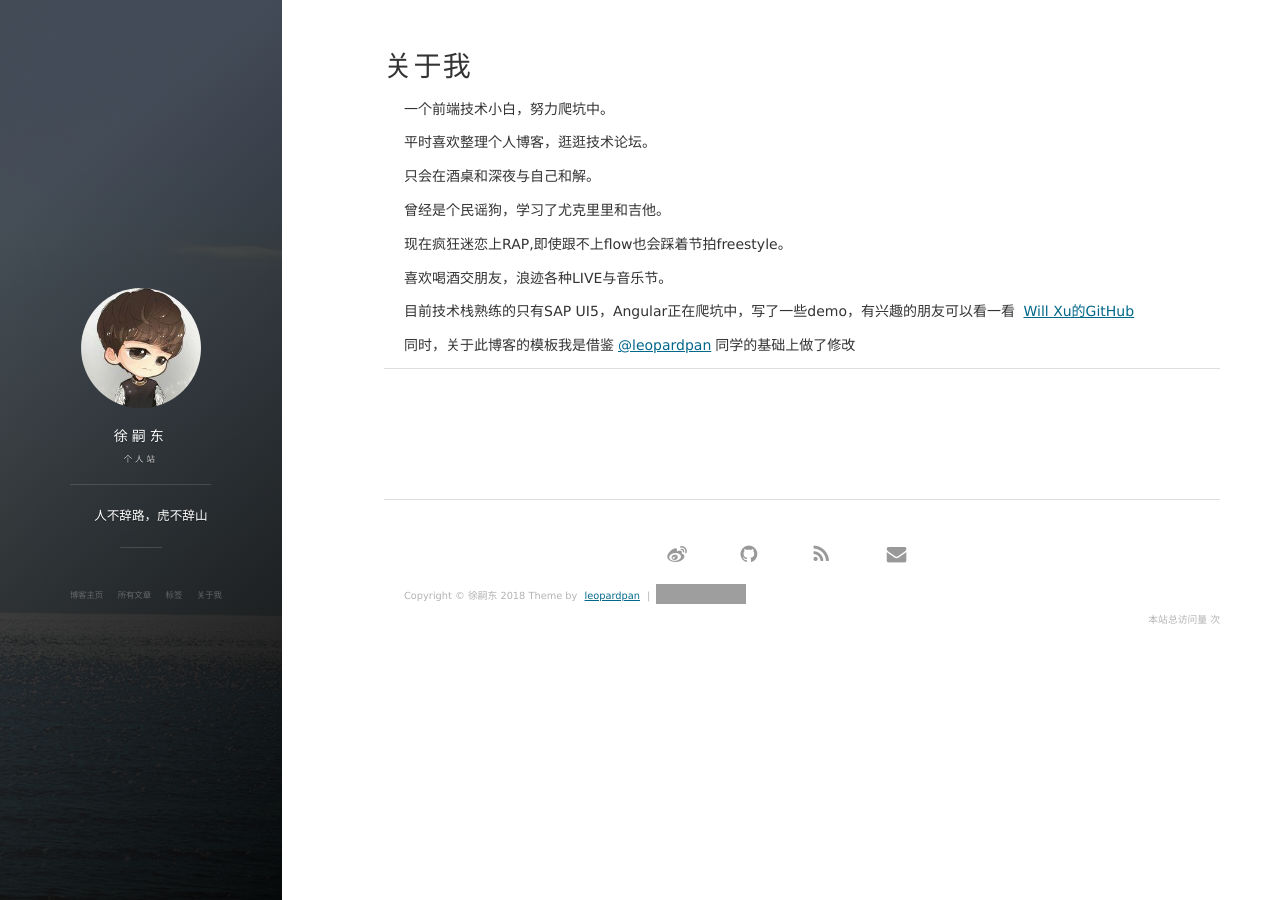
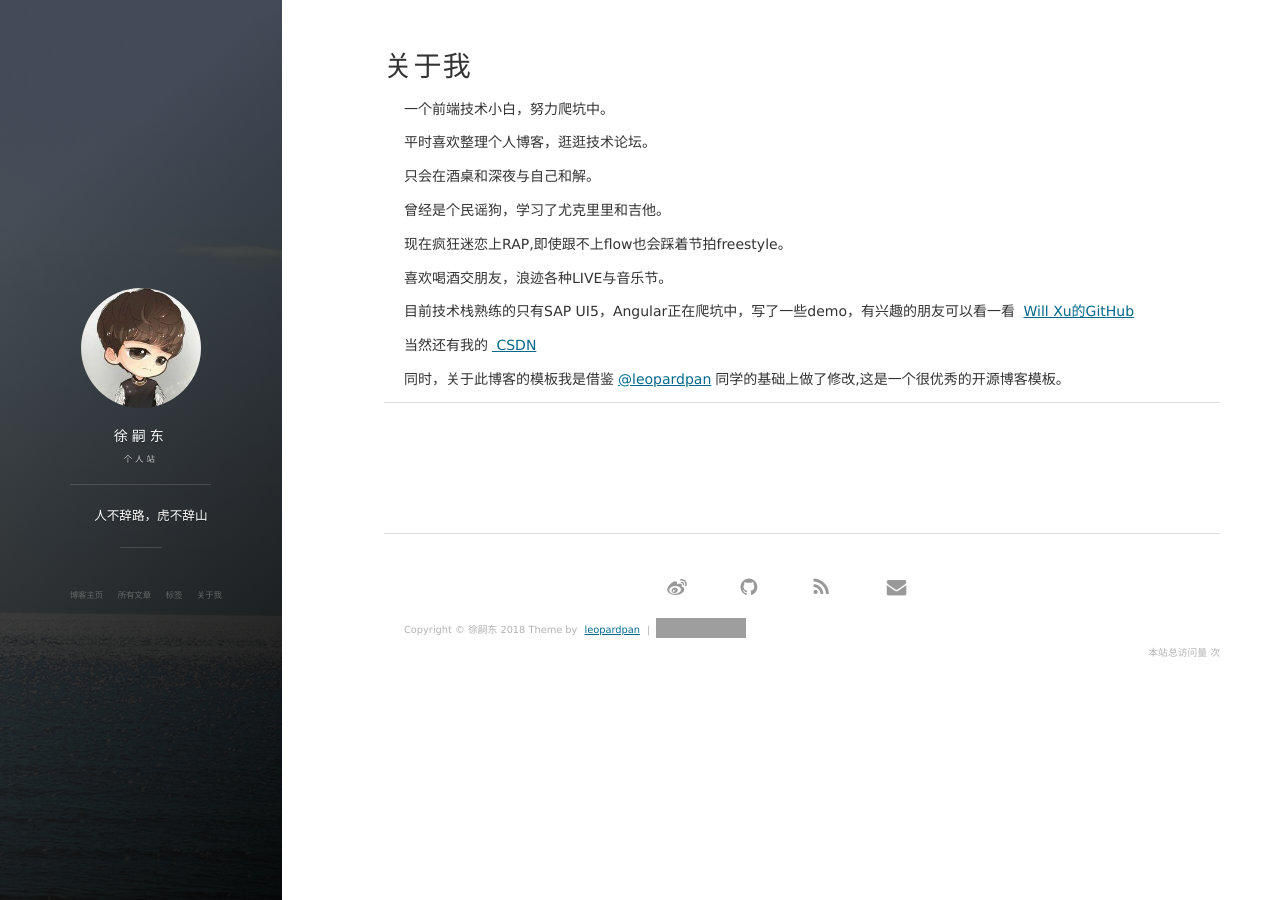
Before and after one commit to WillXusd/WillXusd.github.io, a Jekyll site: the page built from about.md, in a window 1280 px wide. Built offline with Jekyll 4.4.1, drawn with Linux system fonts in a browser that asks for light colours; nearby versions of some CDN libraries; comment, search, counter and statistics services are not loaded; grey boxes are pictures that could not be loaded.

Commit message:
Update about.md

```diff
--- a/about.md
+++ b/about.md
@@ -22,11 +22,11 @@ title: 关于我
 
 目前技术栈熟练的只有SAP UI5，Angular正在爬坑中，写了一些demo，有兴趣的朋友可以看一看
 <a href="https://github.com/WillXusd"> Will Xu的GitHub </a>
-
-
+<p>
+当然还有我的<a href="https://blog.csdn.net/weixin_41012753"> CSDN</a>
 <p>
 
-同时，关于此博客的模板我是借鉴<a target="_blank" href='https://github.com/leopardpan/leopardpan.github.io/'>@leopardpan</a>同学的基础上做了修改
+同时，关于此博客的模板我是借鉴<a target="_blank" href='https://github.com/leopardpan/leopardpan.github.io/'>@leopardpan</a>同学的基础上做了修改,这是一个很优秀的开源博客模板。
 
 <p>
 
```
